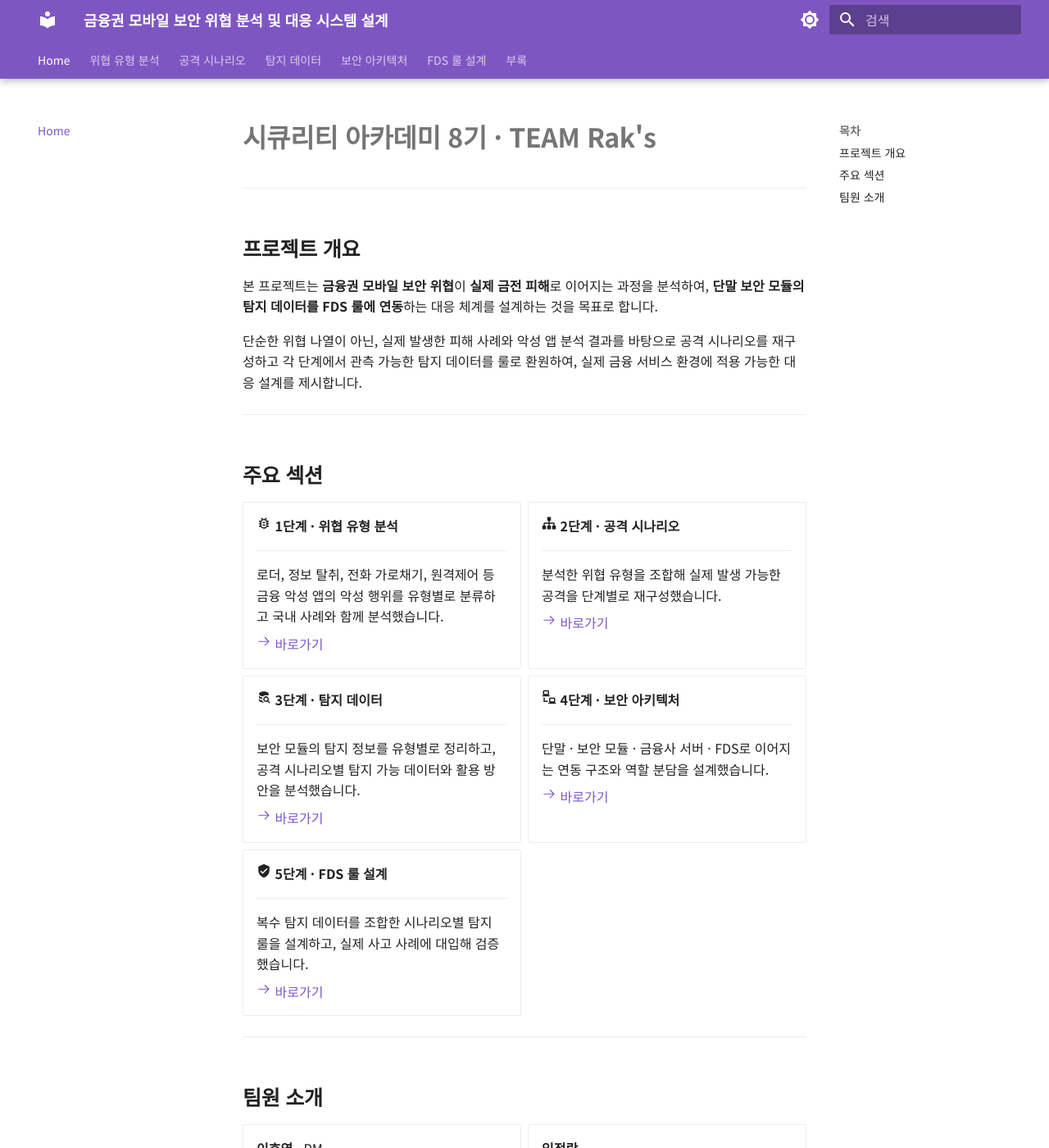
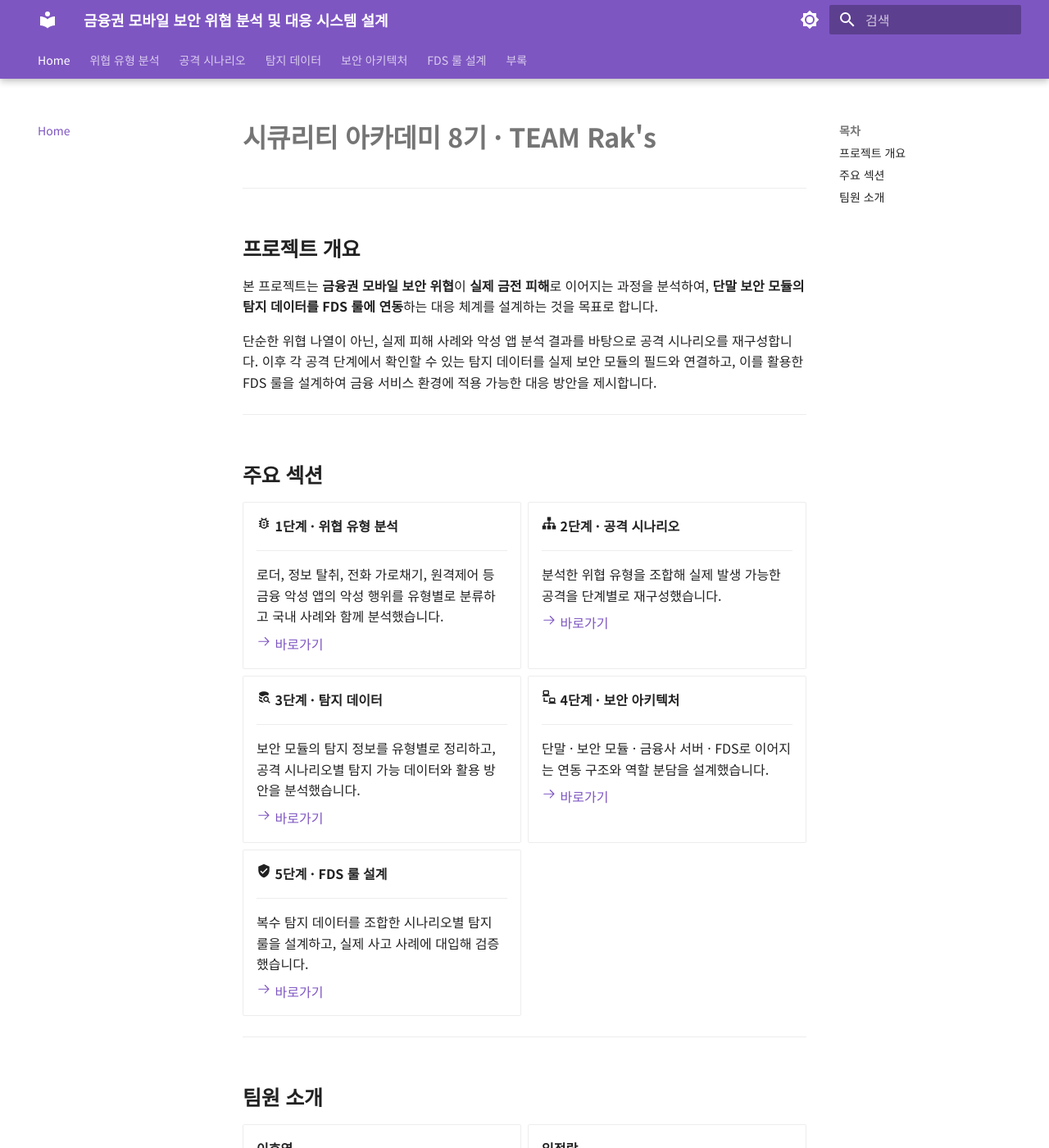
Before and after one commit to Rakkk-s/mobile-security-fds-docs, an MkDocs documentation site: the page built from docs/index.md, in a window 1280 px wide and 1400 px high. Shown: the whole window at 82% size. Built offline with MkDocs 1.6.1 and Material for MkDocs 9.7.7, drawn with Linux system fonts in a browser that asks for light colours; some of the changed text lies outside the part shown.

Commit message:
fix: 메인페이지 수정

```diff
--- a/docs/index.md
+++ b/docs/index.md
@@ -14,8 +14,7 @@
 본 프로젝트는 **금융권 모바일 보안 위협**이 **실제 금전 피해**로 이어지는 과정을 분석하여,
 **단말 보안 모듈의 탐지 데이터를 FDS 룰에 연동**하는 대응 체계를 설계하는 것을 목표로 합니다.
 
-단순한 위협 나열이 아닌, 실제 발생한 피해 사례와 악성 앱 분석 결과를 바탕으로 공격 시나리오를 재구성하고
-각 단계에서 관측 가능한 탐지 데이터를 룰로 환원하여, 실제 금융 서비스 환경에 적용 가능한 대응 설계를 제시합니다.
+단순한 위협 나열이 아닌, 실제 피해 사례와 악성 앱 분석 결과를 바탕으로 공격 시나리오를 재구성합니다. 이후 각 공격 단계에서 확인할 수 있는 탐지 데이터를 실제 보안 모듈의 필드와 연결하고, 이를 활용한 FDS 룰을 설계하여 금융 서비스 환경에 적용 가능한 대응 방안을 제시합니다.
 
 ---
 
@@ -76,11 +75,11 @@
 
 <div class="grid cards" markdown>
 
--   **이호영** · PM
+-   **이호영**
 
     ---
 
-    프로젝트 총괄, 위협 유형 분석, 공격 시나리오 설계, 탐지 데이터 분석, FDS 룰 설계
+    위협 유형 분석, 공격 시나리오 설계, 탐지 데이터 분석, FDS 룰 설계
 
     [:fontawesome-brands-github:](https://github.com/lhywk)
     &nbsp;
```
